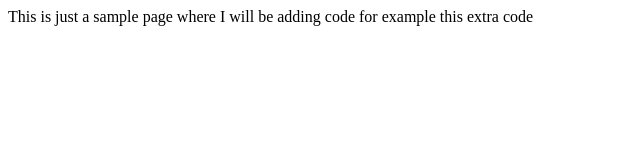
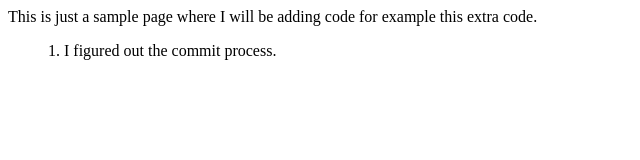
Before and after one commit to take-the-key/testrepo, a plain HTML site: page index.html in a window 1280 px wide. Shown: the whole page, without its empty margins (0-640 px from the left). Drawn offline with Linux system fonts and the light colour scheme.

Commit message:
Adding the comit process bullet point

```diff
--- a/index.html
+++ b/index.html
@@ -1,3 +1,6 @@
 <body>
-    This is just a sample page where I will be adding code for example this extra code
+    This is just a sample page where I will be adding code for example this extra code.
+    <ol>
+        1. I figured out the commit process.
+    </ol>
 </body>
```
